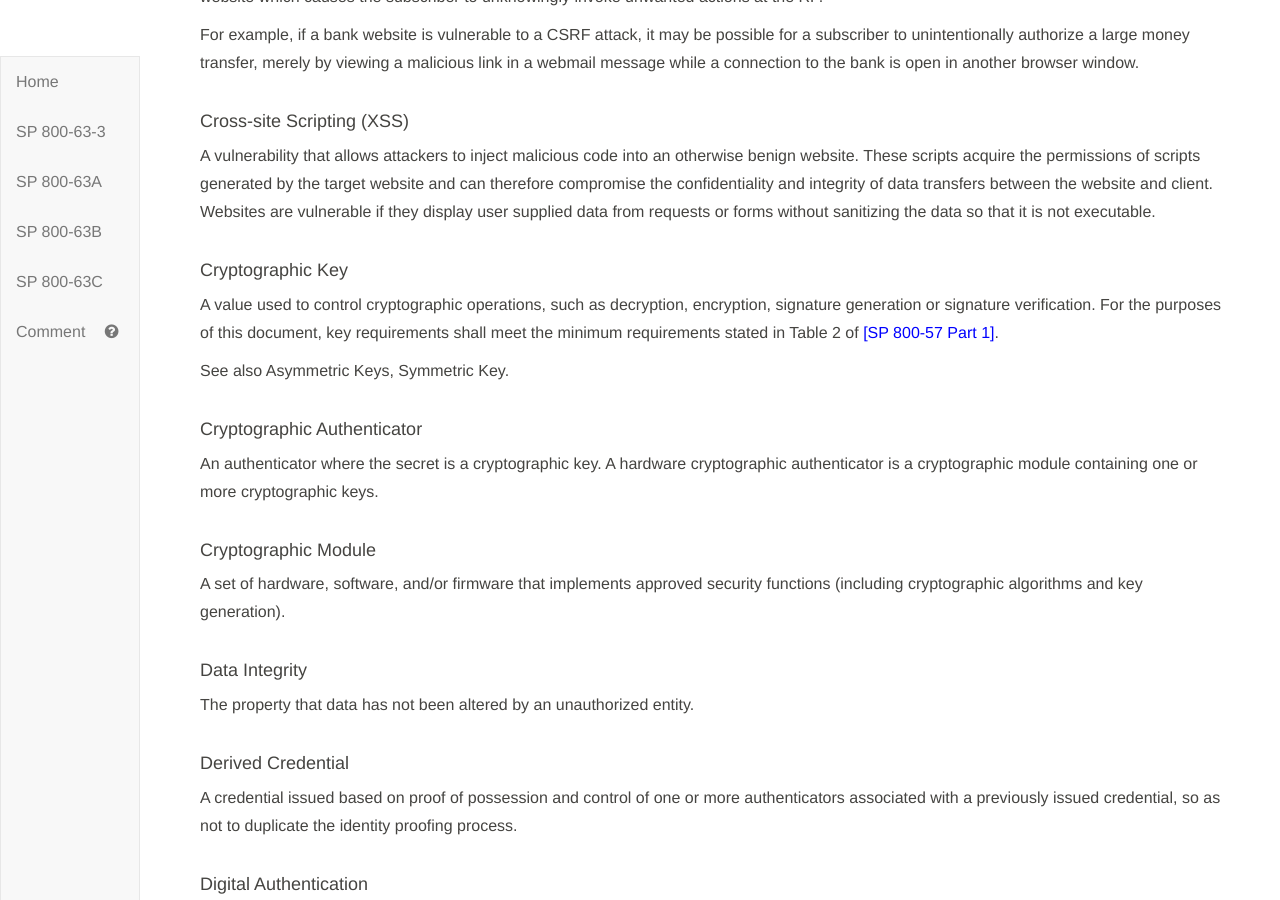
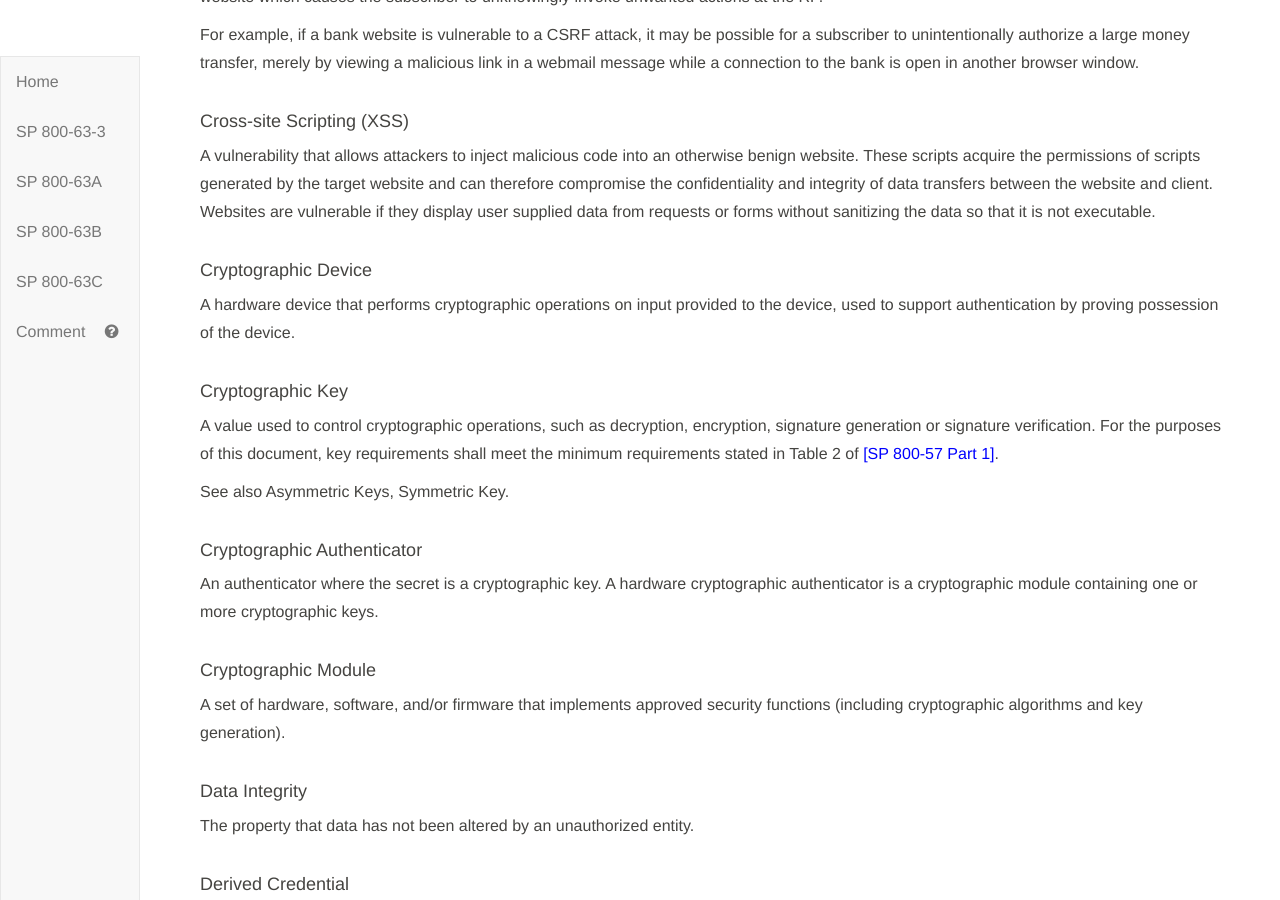
Before and after one commit to usnistgov/800-63-3, a Jekyll site: the page built from sp800-63b/sec3_definitions.md, in a window 1280 px wide and 900 px high, scrolled down 3421 px. Built offline with Jekyll 4.4.1, drawn with Linux system fonts in a browser that asks for light colours; our own code applies the rules of GitHub Pages for plain Markdown files.

Commit message:
Add definition for cryptographic device. Fixes #662.

```diff
--- a/sp800-63b/sec3_definitions.md
+++ b/sp800-63b/sec3_definitions.md
@@ -90,6 +90,9 @@ For example, if a bank website is vulnerable to a CSRF attack, it may be possibl
 
 #### Cross-site Scripting (XSS)
 A vulnerability that allows attackers to inject malicious code into an otherwise benign website. These scripts acquire the permissions of scripts generated by the target website and can therefore compromise the confidentiality and integrity of data transfers between the website and client. Websites are vulnerable if they display user supplied data from requests or forms without sanitizing the data so that it is not executable.
+
+#### Cryptographic Device
+A hardware device that performs cryptographic operations on input provided to the device, used to support authentication by proving possession of the device.
 
 #### Cryptographic Key
 A value used to control cryptographic operations, such as decryption, encryption, signature generation or signature verification. For the purposes of this document, key requirements shall meet the minimum requirements stated in Table 2 of [[SP 800-57 Part 1]](#SP800-57P1).
```
